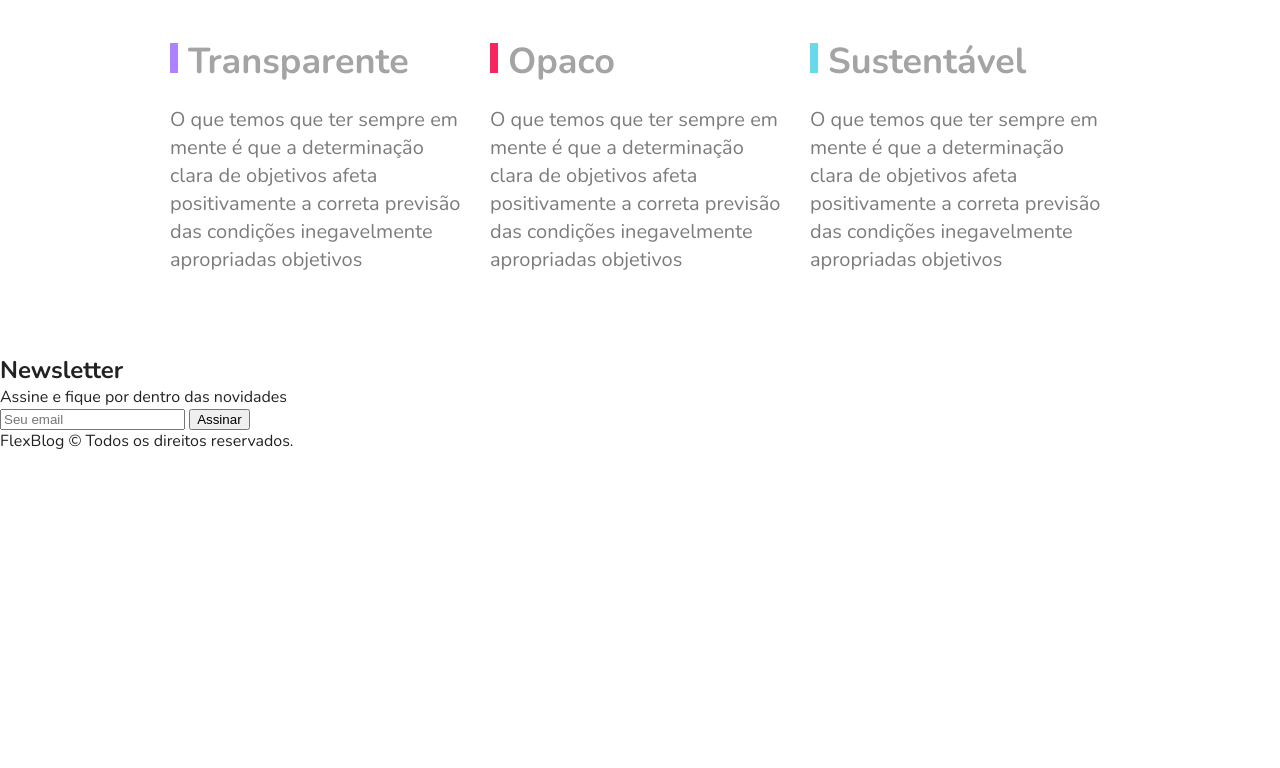
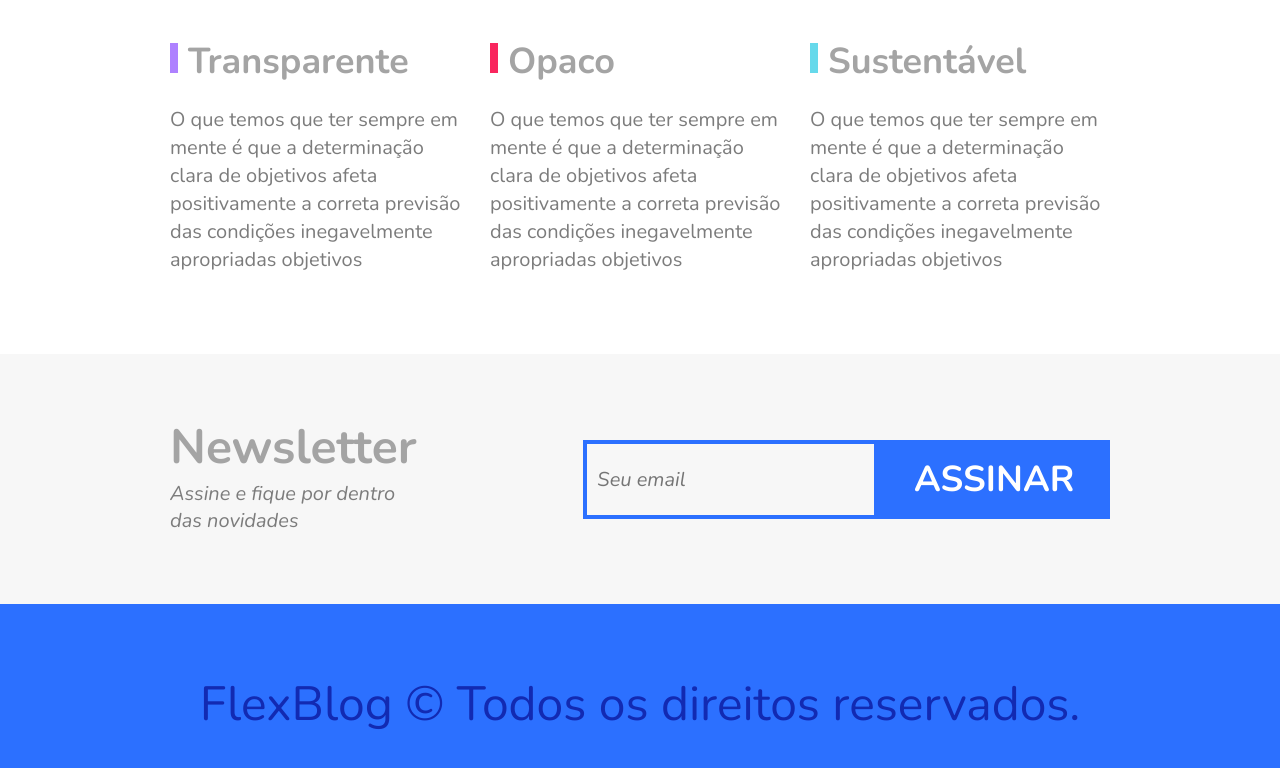
Before and after one commit to Matheus-Almeida21/FlexBlog, a plain HTML site: page index.html in a window 1280 px wide. Shown: the part 2866-3634 px from the top of the page. Before the commit the page ends 3318 px from the top, so only its background shows below. Drawn offline with nearby package versions, Linux system fonts and the light colour scheme.

Commit message:
seção newsletter e footer

```diff
--- a/css/estilo.css
+++ b/css/estilo.css
@@ -267,3 +267,78 @@ background-color: #ae81ff;
   line-height: 1.4;
   color: #7c7c7c;
 }
+
+/*NEWSLETTER*/
+.newsletter{
+  background-color: #f7f7f7;
+  padding: 60px calc((100% - 960px)/2);
+  display: flex;
+  flex-wrap: wrap;
+}
+.newsletter-info{
+  flex: 1 1 260px;
+  margin: 0 10px;
+}
+.newsletter-info h1{
+  font-size: 3em;
+  color: #a4a4a4;
+}
+.newsletter-info p{
+  font-size: 1.25em;
+  font-style: italic;
+  max-width: 230px;
+  color: #7c7c7c;
+  margin-bottom: 10px;
+}
+.newsletter-form{
+  flex: 2 1 260px;
+  margin: 0 10px;
+  align-self: center;
+  display: flex;
+  flex-wrap: wrap;
+}
+.newsletter-form input{
+  flex: 3 1 200px;
+  font-size: 1.25em;
+  color: #7c7c7c;
+  font-style: italic;
+  font-family: "Nunito", Helvetica, Arial, Helvetica, sans-serif;
+  border: 4px solid #2c70ff;
+  background-color: transparent;
+  padding: 15px 10px;
+  margin: 0px;
+  border-radius: 0px;
+}
+.newsletter-form button{
+  flex: 1 1 200px;
+  font-family: "Nunito", Helvetica, Arial, Helvetica, sans-serif;
+  font-size: 2.25em;
+  font-weight: bold;
+  text-transform: uppercase;
+  background-color: #2c70ff;
+  color: #fff;
+  margin: 0px;
+  cursor: pointer;
+  border: 0px;
+  padding: 15px 10px;
+}
+/*PARTE RESPONSIVA*/
+@media (max-width: 600px){
+  .newsletter-form button{
+    font-size: 1.5em;
+  }
+}
+
+/*RODAPÈ*/
+.footer{
+  height: 200px;
+  display: flex;
+  background-color: #2c70ff;
+  align-items: center;
+}
+.footer p{
+  flex: 1;
+  text-align: center;
+  font-size: 3em;
+  color: #122ab2;
+}
--- a/index.html
+++ b/index.html
@@ -174,7 +174,7 @@
         Assine e fique por dentro das novidades
       </p>
     </div>
-    <form>
+    <form class="newsletter-form">
       <input type="text" placeholder="Seu email">
       <button type="submit">Assinar</button>
     </form>
```
